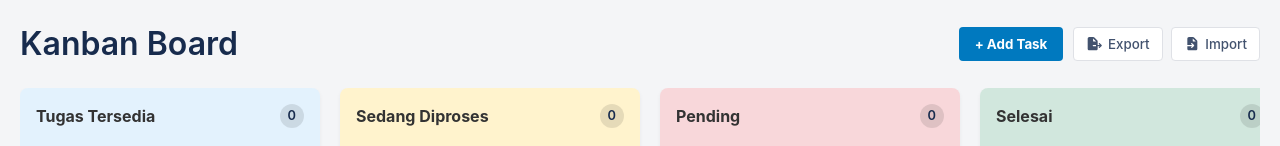
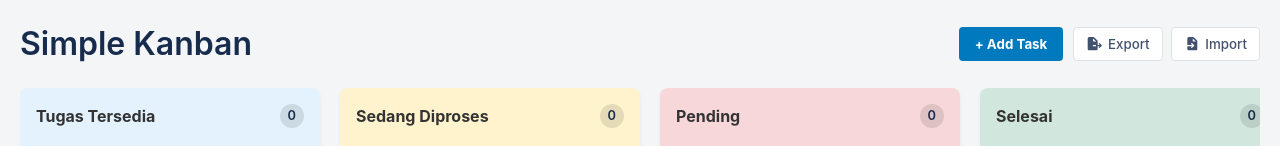
Before and after one commit to Alberic-Pradana/simplekanban, a React (Vite) app: page / in a window 1280 px wide. Shown: the top 146 px of the page. Built offline with nearby package versions, Linux system fonts and the light colour scheme.

Commit message:
rubah nama

```diff
--- a/package.json
+++ b/package.json
@@ -1,5 +1,5 @@
 {
-  "name": "temp_app",
+  "name": "Simple Kanban",
   "private": true,
   "version": "0.0.0",
   "type": "module",
--- a/src/App.jsx
+++ b/src/App.jsx
@@ -104,7 +104,7 @@ function App() {
   return (
     <div className="app-container" style={{ padding: '20px', minHeight: '100vh' }}>
       <header style={{ display: 'flex', justifyContent: 'space-between', alignItems: 'center', marginBottom: '20px' }}>
-        <h1>Kanban Board</h1>
+        <h1>Simple Kanban</h1>
         <div style={{ display: 'flex', gap: '10px' }}>
           <button
             onClick={() => setIsModalOpen(true)}
```
